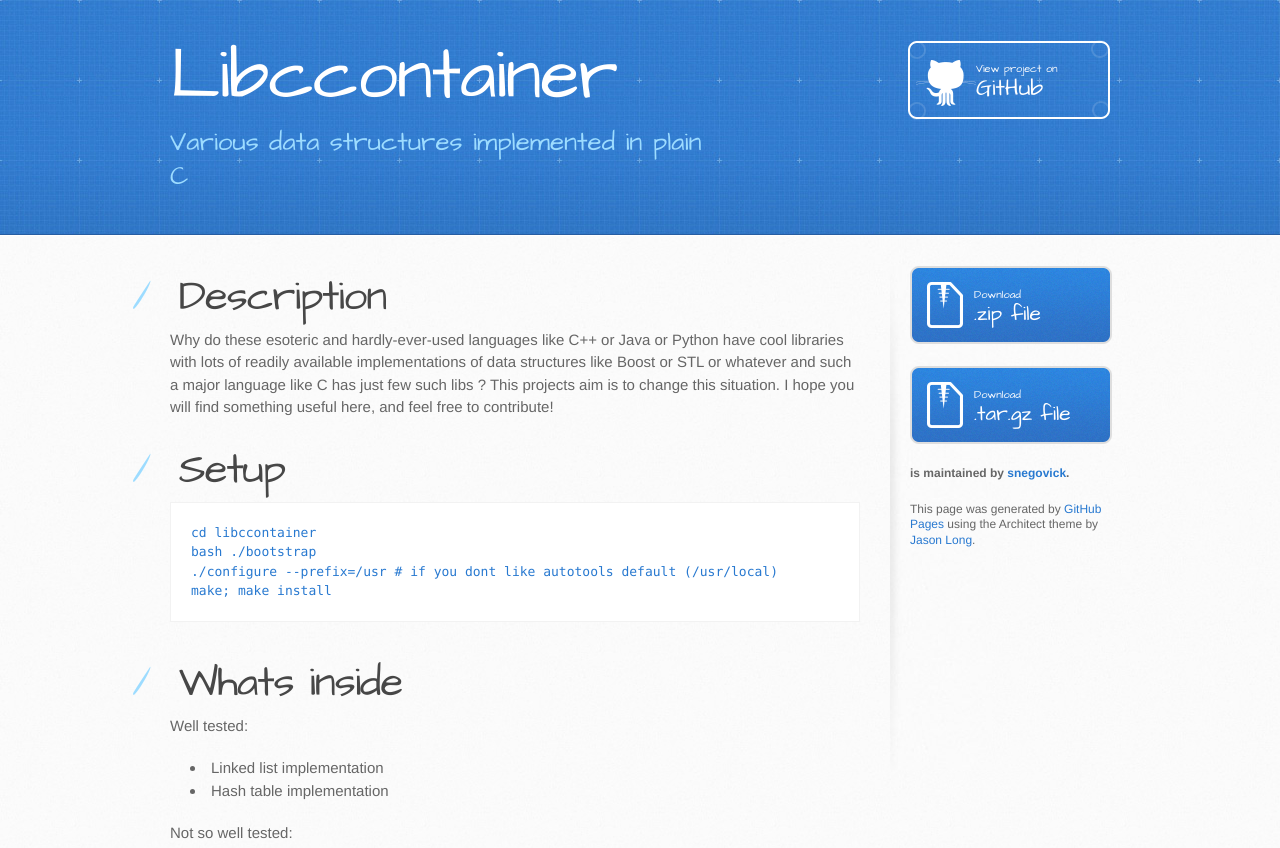
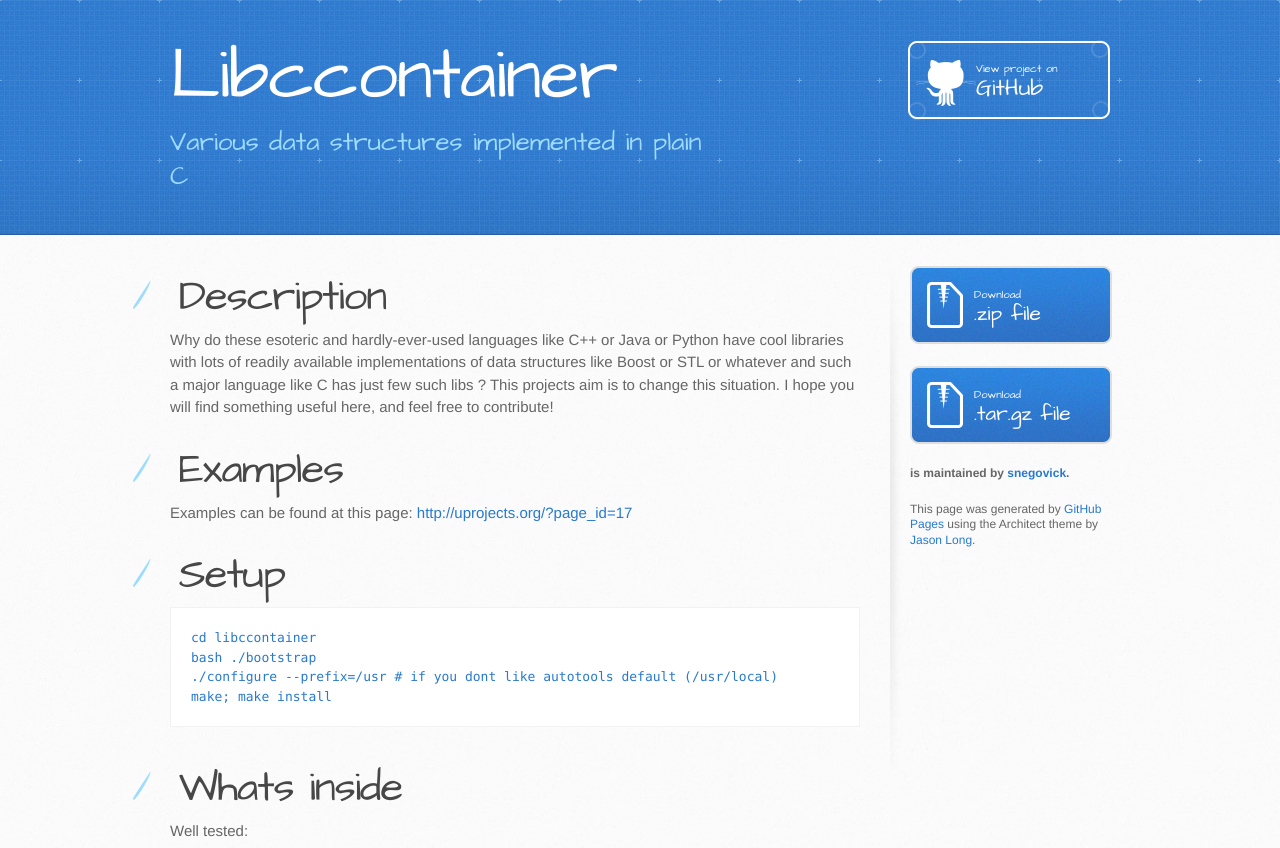
Before and after one commit to snegovick/libccontainer, a plain HTML site: page index.html in a window 1280 px wide. Shown: the top 848 px of the page. Drawn offline with Linux system fonts and the light colour scheme.

Commit message:
Create gh-pages branch via GitHub

```diff
--- a/index.html
+++ b/index.html
@@ -32,6 +32,11 @@
 <a name="description" class="anchor" href="#description"><span class="octicon octicon-link"></span></a>Description</h1>
 
 <p>Why do these esoteric and hardly-ever-used languages like C++ or Java or Python have cool libraries with lots of readily available implementations of data structures like Boost or STL or whatever and such a major language like C has just few such libs ? This projects aim is to change this situation. I hope you will find something useful here, and feel free to contribute!</p>
+
+<h1>
+<a name="examples" class="anchor" href="#examples"><span class="octicon octicon-link"></span></a>Examples</h1>
+
+<p>Examples can be found at this page: <a href="http://uprojects.org/?page_id=17">http://uprojects.org/?page_id=17</a></p>
 
 <h1>
 <a name="setup" class="anchor" href="#setup"><span class="octicon octicon-link"></span></a>Setup</h1>
--- a/params.json
+++ b/params.json
@@ -1 +1 @@
-{"name":"Libccontainer","tagline":"Various data structures implemented in plain C","body":"Description\r\n=============\r\n\r\nWhy do these esoteric and hardly-ever-used languages like C++ or Java or Python have cool libraries with lots of readily available implementations of data structures like Boost or STL or whatever and such a major language like C has just few such libs ? This projects aim is to change this situation. I hope you will find something useful here, and feel free to contribute!\r\n\r\nSetup\r\n=====\r\n\r\n    cd libccontainer\r\n    bash ./bootstrap\r\n    ./configure --prefix=/usr # if you dont like autotools default (/usr/local)\r\n    make; make install\r\n\r\nWhats inside\r\n============\r\n\r\nWell tested:\r\n  * Linked list implementation\r\n  * Hash table implementation\r\n\r\nNot so well tested:\r\n  * Dynamic storage (malloc/free inside statically allocated buffer)\r\n  * Circular buffer\r\n\r\nCross-compiling\r\n===============\r\n\r\nCross-compiling was tested on Ubuntu 14.04\r\n\r\n    cd libccontainer\r\n    bash ./bootstrap\r\n    ./configure --build=arm-none-eabi --disable-tests # disable tests for cross-compiling\r\n    make\r\n","google":"","note":"Don't delete this file! It's used internally to help with page regeneration."}
+{"name":"Libccontainer","tagline":"Various data structures implemented in plain C","body":"Description\r\n=============\r\n\r\nWhy do these esoteric and hardly-ever-used languages like C++ or Java or Python have cool libraries with lots of readily available implementations of data structures like Boost or STL or whatever and such a major language like C has just few such libs ? This projects aim is to change this situation. I hope you will find something useful here, and feel free to contribute!\r\n\r\nExamples\r\n========\r\n\r\nExamples can be found at this page: http://uprojects.org/?page_id=17\r\n\r\nSetup\r\n=====\r\n\r\n    cd libccontainer\r\n    bash ./bootstrap\r\n    ./configure --prefix=/usr # if you dont like autotools default (/usr/local)\r\n    make; make install\r\n\r\nWhats inside\r\n============\r\n\r\nWell tested:\r\n  * Linked list implementation\r\n  * Hash table implementation\r\n\r\nNot so well tested:\r\n  * Dynamic storage (malloc/free inside statically allocated buffer)\r\n  * Circular buffer\r\n\r\nCross-compiling\r\n===============\r\n\r\nCross-compiling was tested on Ubuntu 14.04\r\n\r\n    cd libccontainer\r\n    bash ./bootstrap\r\n    ./configure --build=arm-none-eabi --disable-tests # disable tests for cross-compiling\r\n    make\r\n","google":"","note":"Don't delete this file! It's used internally to help with page regeneration."}
```
